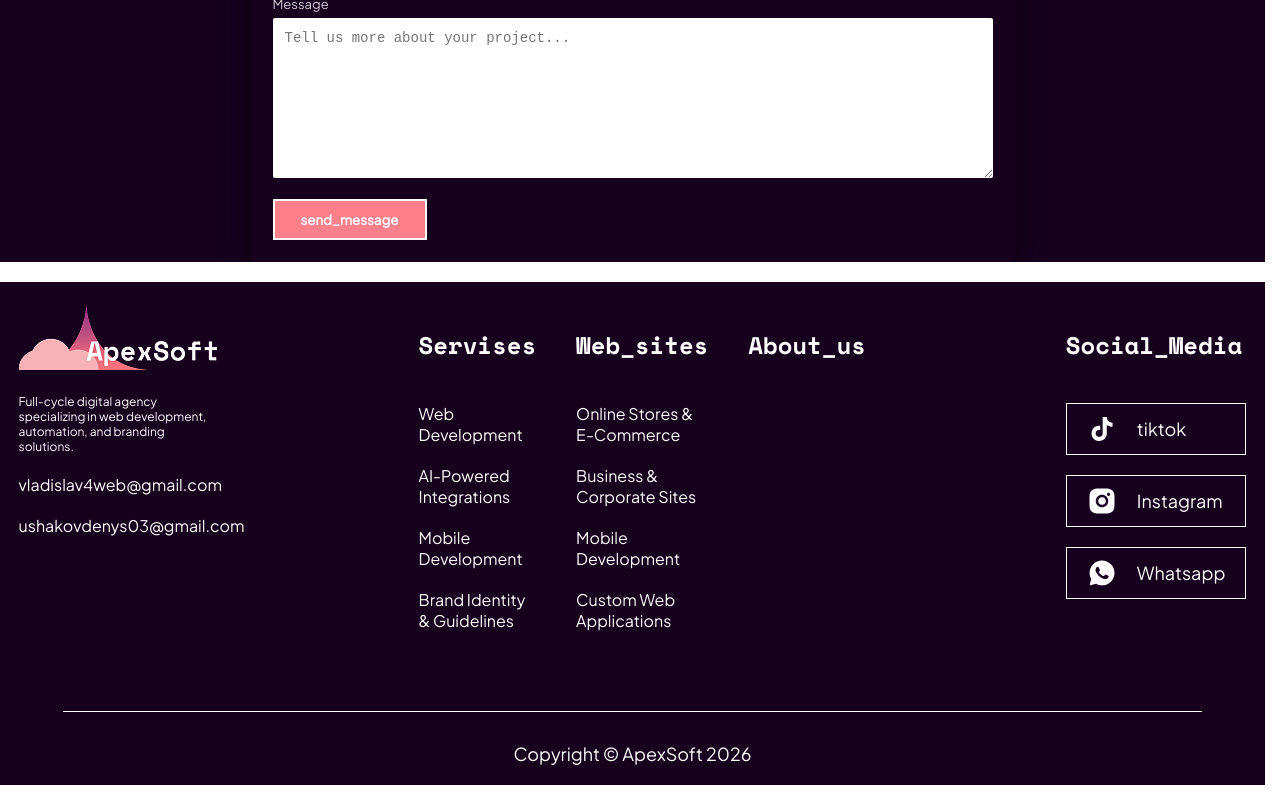
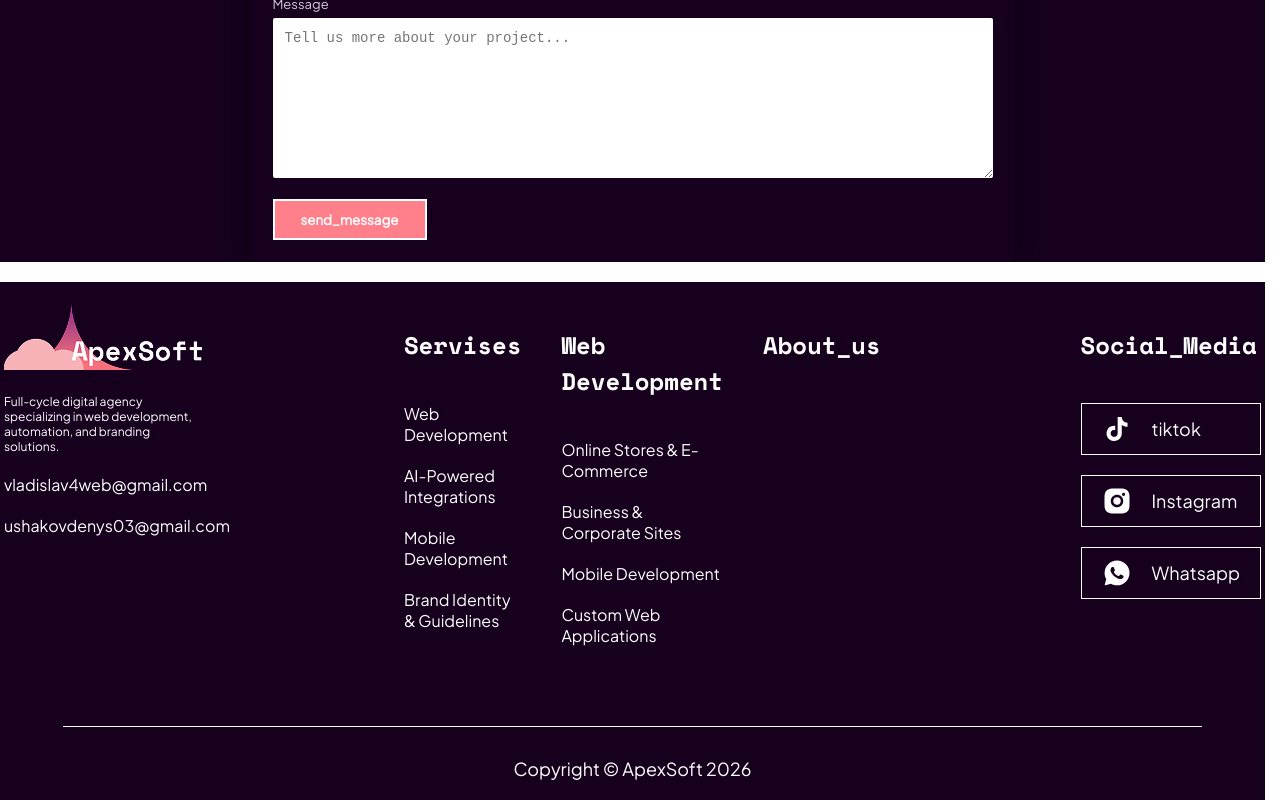
Before and after one commit to ushakovdenys03/qwerty, a React (Vite) app: page / in a window 1280 px wide. Shown: the part 3267-4067 px from the top of the page. Built offline with nearby package versions, Linux system fonts and the light colour scheme.

Commit message:
vse
voobsche vse

```diff
--- a/src/widgets/footer/Footer.jsx
+++ b/src/widgets/footer/Footer.jsx
@@ -55,7 +55,7 @@
           </div>
 
           <div className={styles.information_container}>
-            <h2 className={styles.title}>Web_sites</h2>
+            <h2 className={styles.title}>Web Development</h2>
             <div className={styles.information_content}>
               <a className={styles.list} href="#prices_1">
                 Online Stores & E-Commerce
--- a/src/widgets/modalform/Modalform.jsx
+++ b/src/widgets/modalform/Modalform.jsx
@@ -50,12 +50,12 @@
               name,
             },
           }),
-        }
+        },
       );
 
       if (!response.ok) throw new Error("EmailJS send failed");
     },
-    []
+    [],
   );
 
   const validate = useCallback(() => {
@@ -93,7 +93,7 @@
       const finalTitle = fillTemplate(modalFormConfig.title, templateData);
       const finalMainText = fillTemplate(
         modalFormConfig.main_text,
-        templateData
+        templateData,
       );
 
       await sendEmail({
@@ -142,7 +142,7 @@
                 value={selected.title}
                 onChange={(e) => {
                   const found = prices.find(
-                    (item) => item.title === e.target.value
+                    (item) => item.title === e.target.value,
                   );
                   setSelected(found);
                 }}
@@ -162,7 +162,7 @@
               <p>{selected.text}</p>
               <ul>
                 {selected.information.map((item, idx) => (
-                  <li key={idx}>{item}</li>
+                  <li key={idx}> • {item}</li>
                 ))}
               </ul>
               <p>
```
